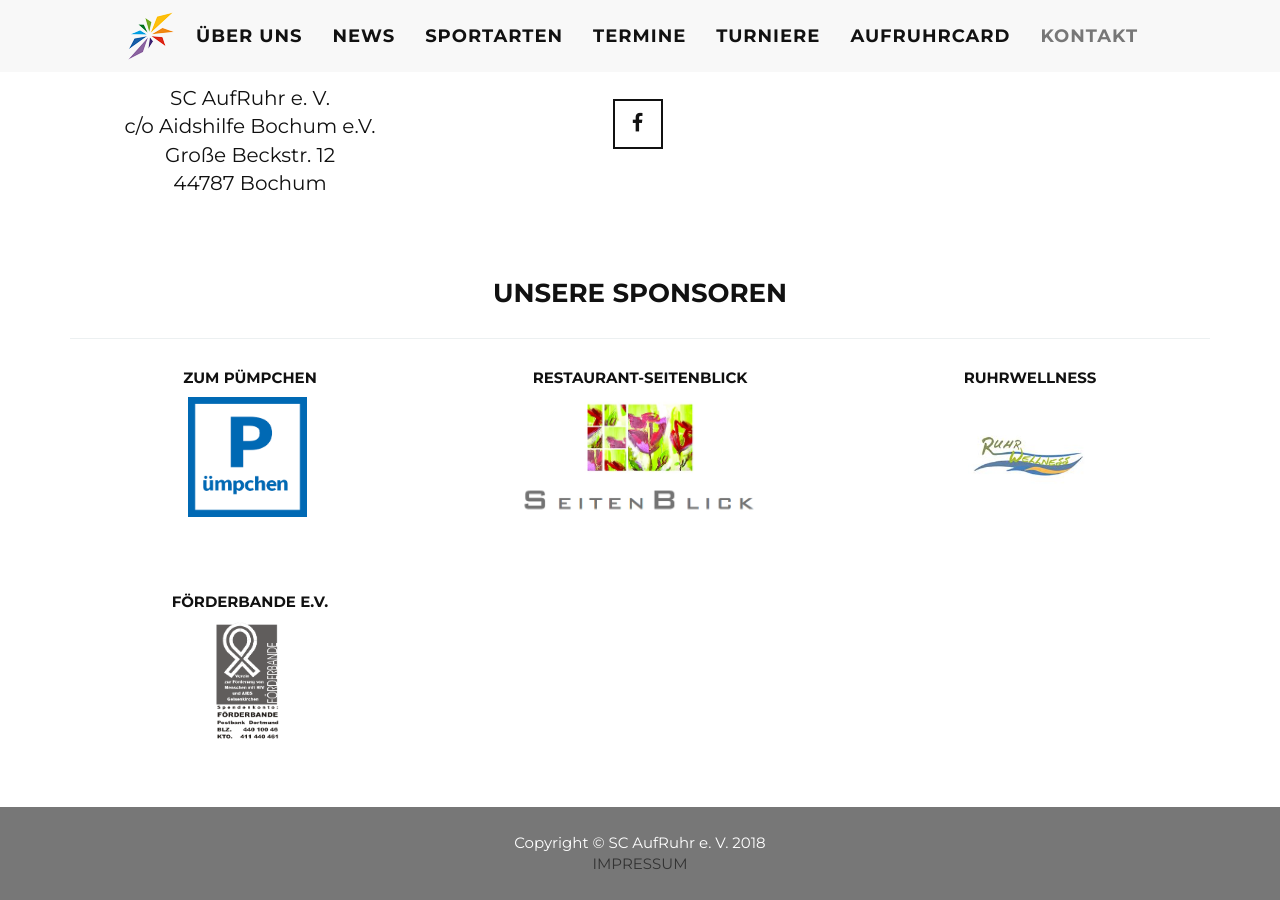
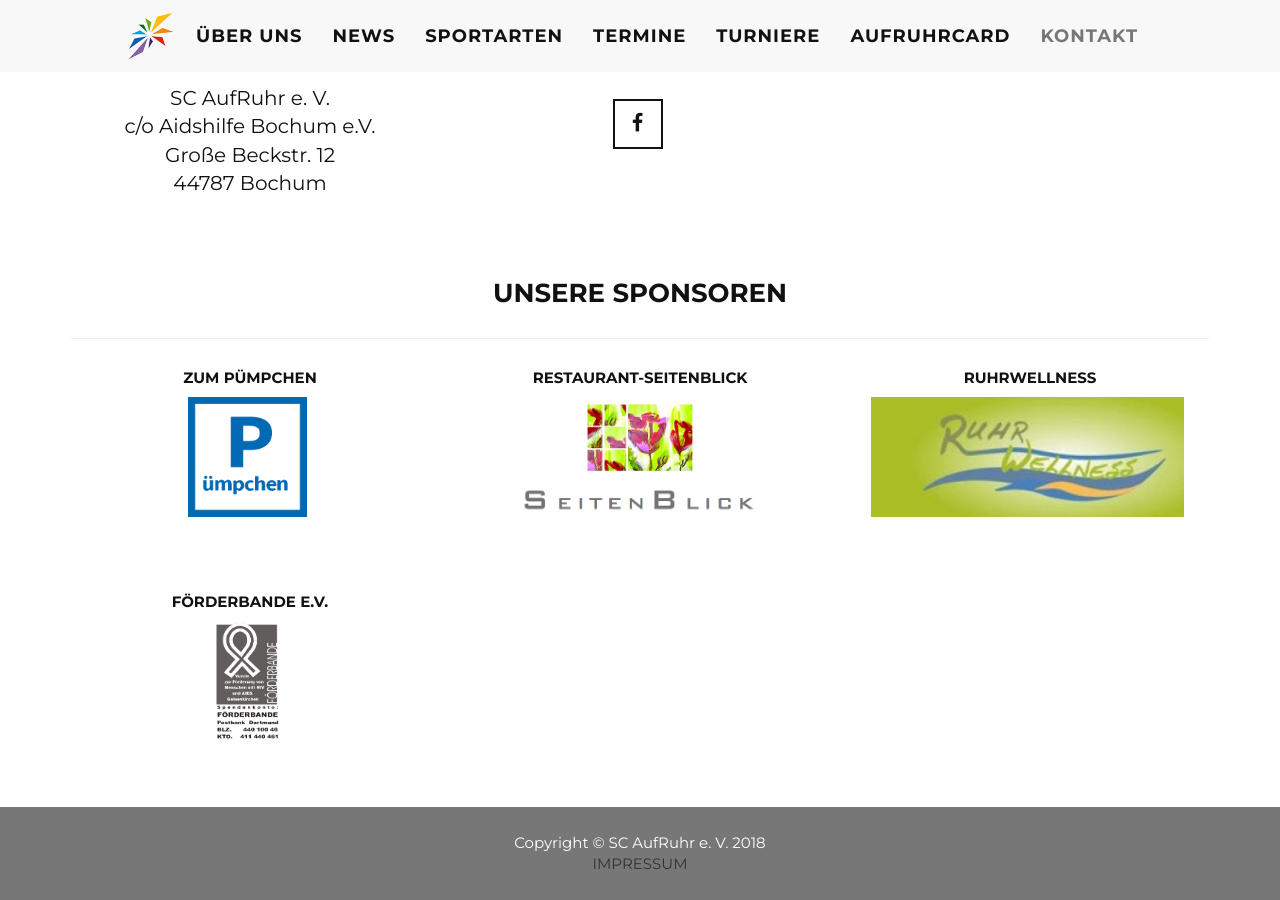
Before and after one commit to scarweb/scarweb.github.io, a Jekyll site: the page built from index.html, in a window 1280 px wide and 900 px high, scrolled down 5919 px. Built offline with Jekyll 4.4.1, drawn with Linux system fonts in a browser that asks for light colours.

Commit message:
Update footer.html

```diff
--- a/_includes/footer.html
+++ b/_includes/footer.html
@@ -60,7 +60,7 @@
                         <ul class="list-inline">
                             <li>
                                 <a href="http://www.ruhrwellness.de" target="_blank">
-                                    <img src="/img/sponsoren/ruhrwellness1.jpg" class="img-responsive sponsorlogo" alt="Ruhrwellness">
+                                    <img src="/img/sponsoren/ruhrwellness.jpg" class="img-responsive sponsorlogo" alt="Ruhrwellness">
                                 </a>
                             </li>
                         </ul>
```
